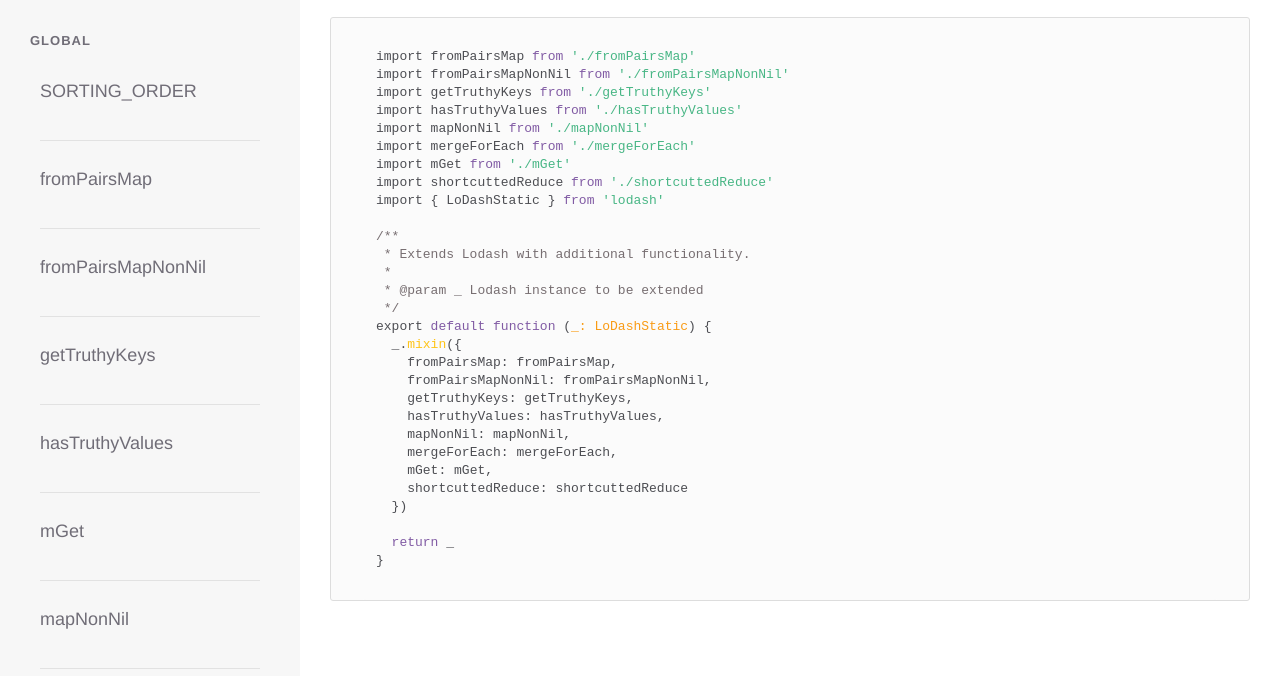
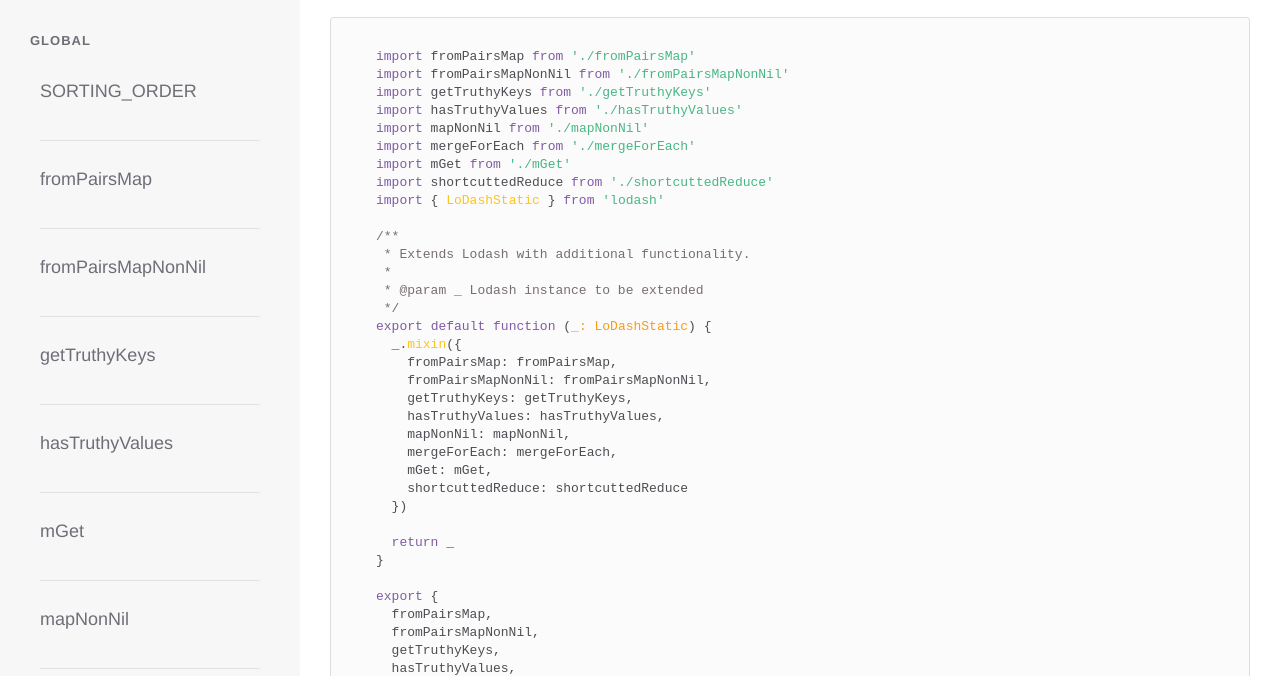
Before and after one commit to geoblink/lodash-mixins, a website: page docs/index.ts.html in a window 1280 px wide. Shown: the part 104-780 px from the top of the page. Drawn offline with nearby package versions, Linux system fonts and the light colour scheme; a web font is replaced by a local one.

Commit message:
:memo: Update documentation

```diff
--- a/docs/index.ts.html
+++ b/docs/index.ts.html
@@ -116,6 +116,17 @@ export default function (_: LoDashStatic) {
 
   return _
 }
+
+export {
+  fromPairsMap,
+  fromPairsMapNonNil,
+  getTruthyKeys,
+  hasTruthyValues,
+  mapNonNil,
+  mergeForEach,
+  mGet,
+  shortcuttedReduce
+}
 </code></pre>
   </article>
 </section>
```
Also changed, not shown: docs/mergeForEach.ts.html (+7 -7 lines).
